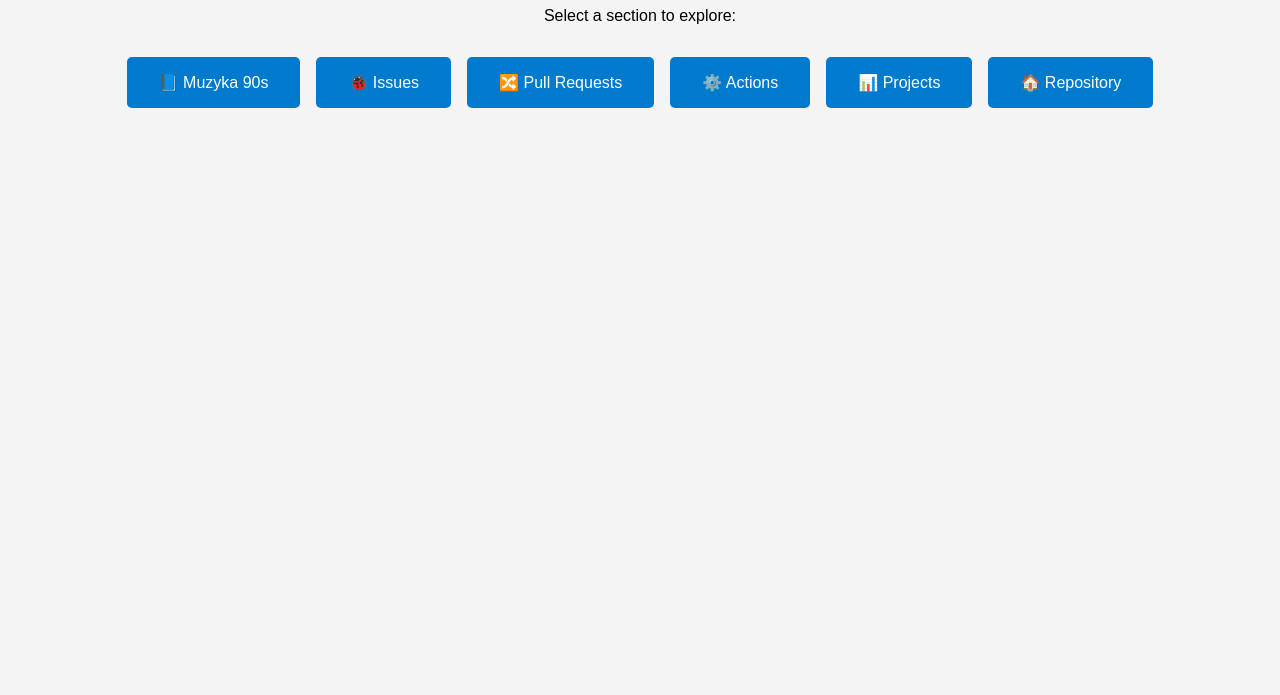
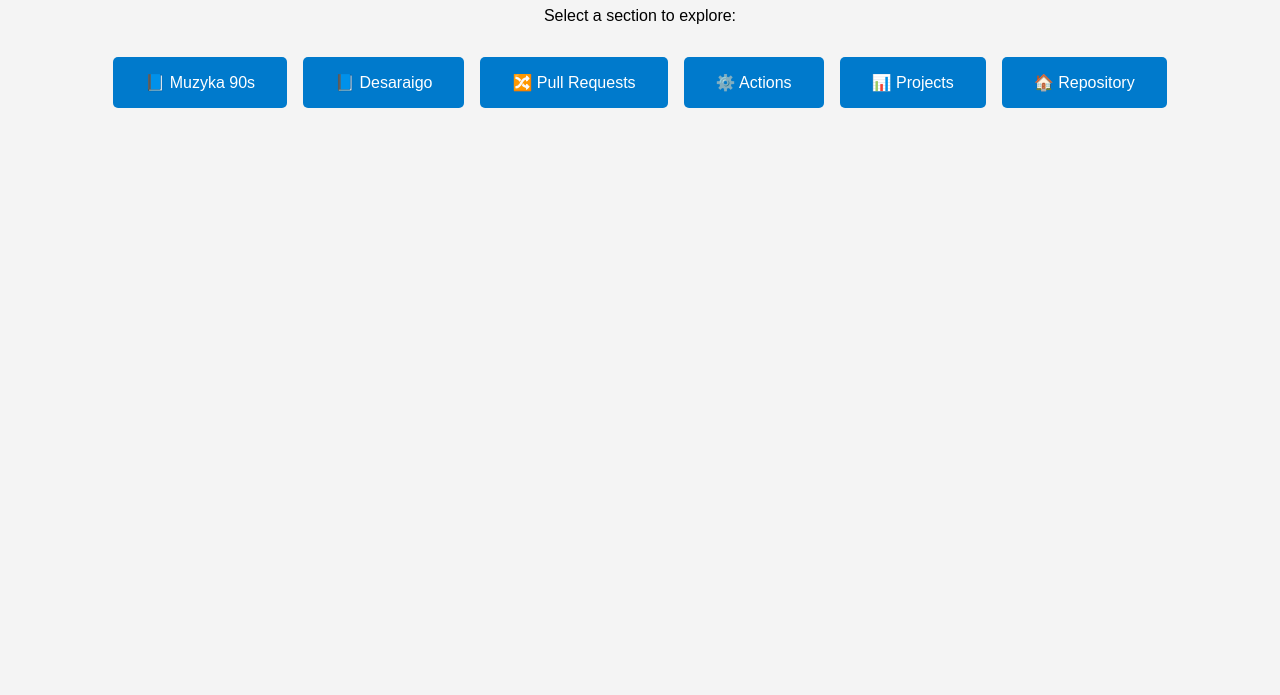
Before and after one commit to e09161/szpargaly, a plain HTML site: page index.html in a window 1280 px wide. Shown: the part 105-800 px from the top of the page. Drawn offline with Linux system fonts and the light colour scheme.

Commit message:
Update index.html

```diff
--- a/index.html
+++ b/index.html
@@ -45,7 +45,7 @@
   </header>
   <nav>
     <a href="https://e09161.github.io/szpargaly/muzyka90s.html">📘 Muzyka 90s</a>
-    <a href="https://github.com/yourusername/project-name/issues">🐞 Issues</a>
+    <a href="https://e09161.github.io/szpargaly/desaraigo.html">📘 Desaraigo</a>
     <a href="https://github.com/yourusername/project-name/pulls">🔀 Pull Requests</a>
     <a href="https://github.com/yourusername/project-name/actions">⚙️ Actions</a>
     <a href="https://github.com/yourusername/project-name/projects">📊 Projects</a>
```
